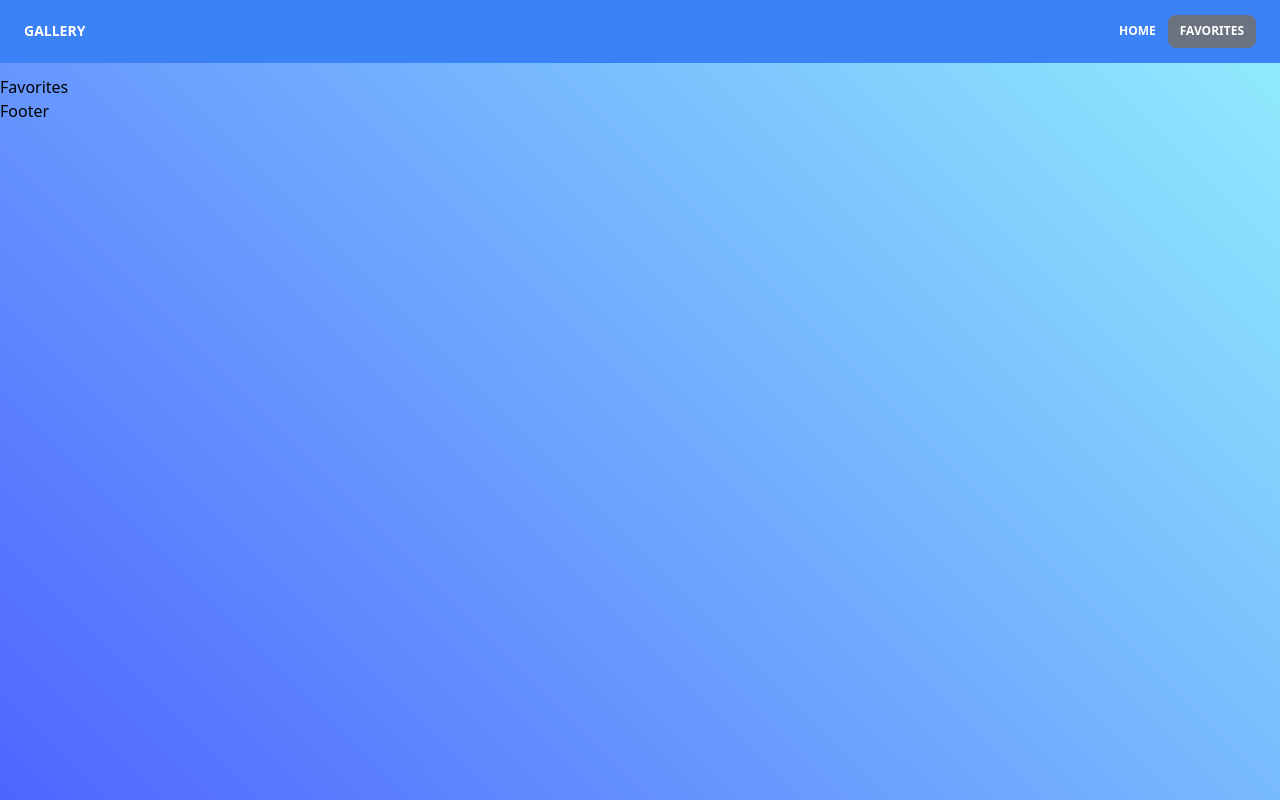
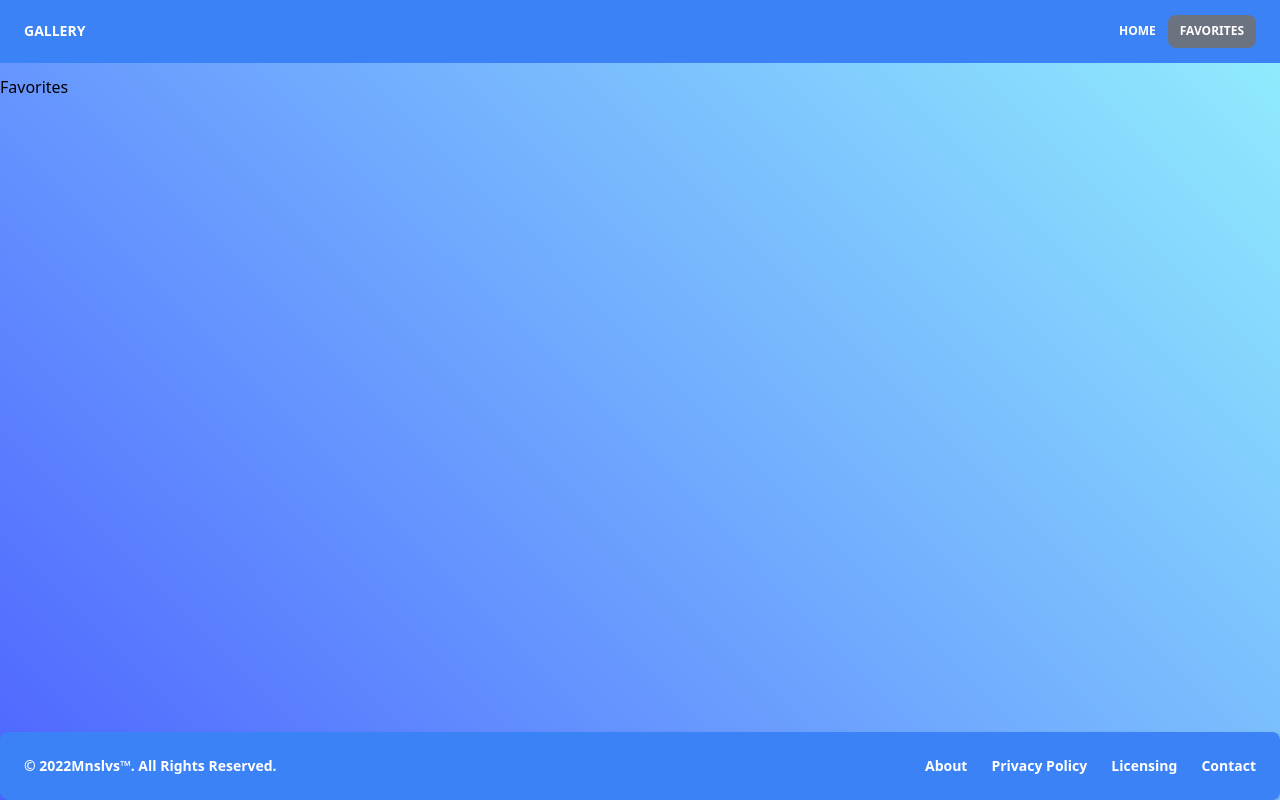
Before and after one commit to emonsalves/DFL-REACT-II-API-CONTEXT, a React (Vite) app: page /Favorites in a window 1280 px wide. Built offline with nearby package versions, Linux system fonts and the light colour scheme.

Commit message:
Added: Footer

```diff
--- /dev/null
+++ b/src/components/Endbar.jsx
@@ -0,0 +1,39 @@
+import React from "react"
+
+function Endbar() {
+  return (
+    <div className="fixed bottom-0 w-full p-4 rounded-lg shadow md:flex md:items-center md:justify-between md:p-6 bg-blue-500">
+      <span className="text-sm font-bold text-white sm:text-center ">
+        © 2022
+        <a href="" className="hover:underline">
+          Mnslvs™
+        </a>
+        . All Rights Reserved.
+      </span>
+      <ul className="flex flex-wrap items-center mt-3 text-sm font-bold text-white  sm:mt-0">
+        <li>
+          <a href="" className="mr-4 hover:underline md:mr-6 ">
+            About
+          </a>
+        </li>
+        <li>
+          <a href="" className="mr-4 hover:underline md:mr-6">
+            Privacy Policy
+          </a>
+        </li>
+        <li>
+          <a href="" className="mr-4 hover:underline md:mr-6">
+            Licensing
+          </a>
+        </li>
+        <li>
+          <a href="" className="hover:underline">
+            Contact
+          </a>
+        </li>
+      </ul>
+    </div>
+  )
+}
+
+export default Endbar
--- a/src/layout/Footer.jsx
+++ b/src/layout/Footer.jsx
@@ -1,9 +1,8 @@
-import React from 'react'
+import React from "react"
+import Endbar from "../components/Endbar"
 
 function Footer() {
-  return (
-    <div><h1>Footer</h1></div>
-  )
+  return <Endbar />
 }
 
 export default Footer
```
